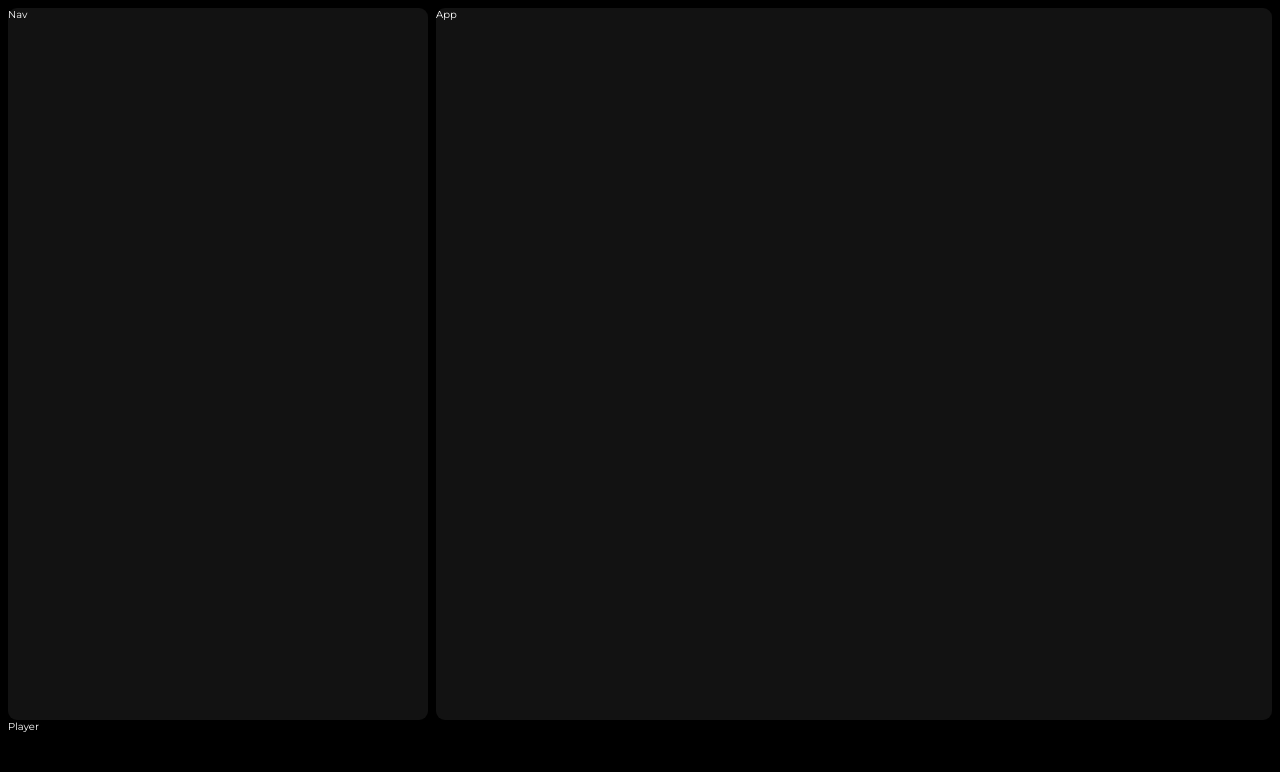
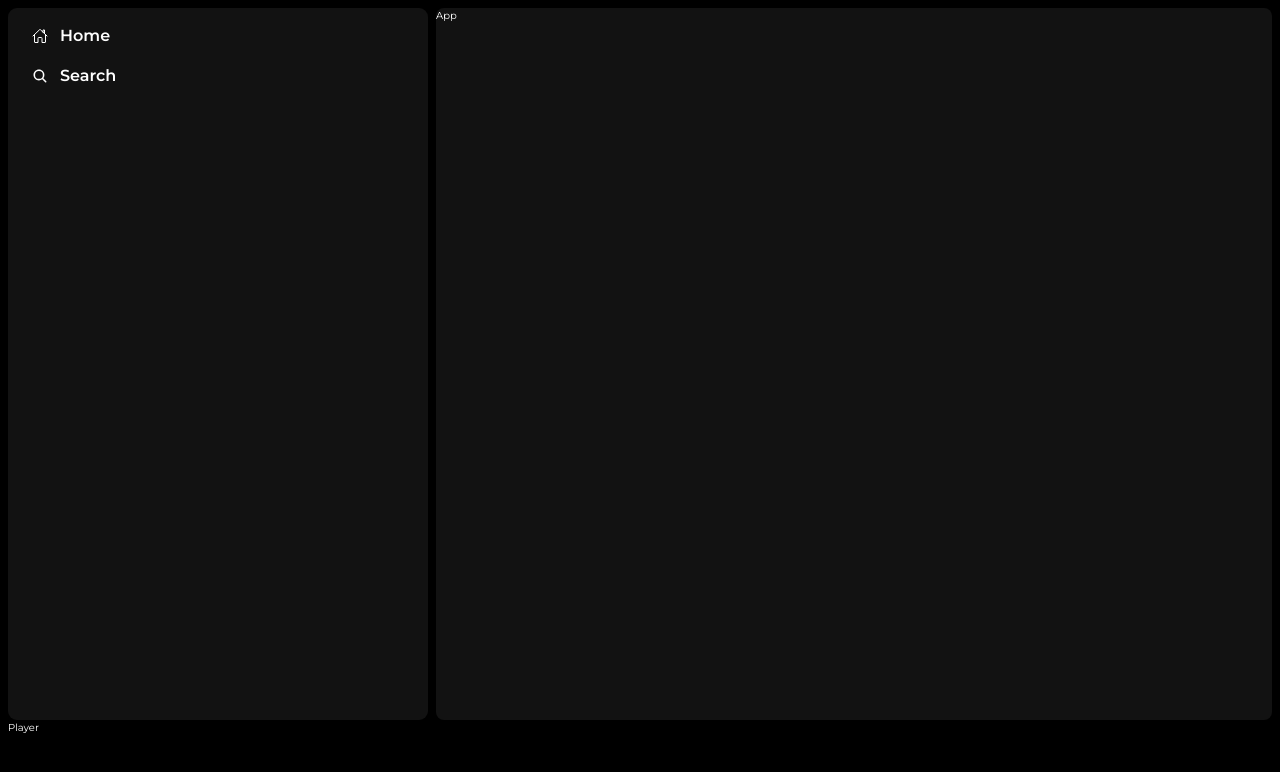
Before and after one commit to hamrouni-wajdi/spotify-clone, a React (Create React App) app in the folder client/: page / in a window 1280 px wide. Shown: the top 772 px of the page. Built offline with nearby package versions, Linux system fonts and the light colour scheme.

Commit message:
🎨 Design side nav

```diff
--- a/client/package.json
+++ b/client/package.json
@@ -8,6 +8,7 @@
     "@testing-library/user-event": "^13.5.0",
     "react": "^18.2.0",
     "react-dom": "^18.2.0",
+    "react-icons": "^4.8.0",
     "react-scripts": "5.0.1",
     "sass": "^1.62.1",
     "web-vitals": "^2.1.4"
--- a/client/src/MainApp.scss
+++ b/client/src/MainApp.scss
@@ -14,6 +14,7 @@ body {
   color: #fff;
   background-color: #000;
   font-family: "Montserrat", sans-serif;
+  line-height: 1.5;
 }
 
 .main-app {
--- a/client/src/app/App.scss
+++ b/client/src/app/App.scss
@@ -1,6 +1,6 @@
 .app {
   background-color: #121212;
-  border-radius: 9px;
+  border-radius: 8px;
   height: 100%;
   margin-top: 8px;
   margin-right: 8px;
--- a/client/src/nav/Nav.jsx
+++ b/client/src/nav/Nav.jsx
@@ -1,7 +1,17 @@
 import "./Nav.scss";
+import { IoHomeOutline, IoSearch } from "react-icons/io5";
 
 const Nav = (props) => {
-  return <div className="nav">Nav</div>;
+  return (
+    <div className="nav">
+      <div className="nav-link">
+        <IoHomeOutline /> Home
+      </div>
+      <div className="nav-link">
+        <IoSearch /> Search
+      </div>
+    </div>
+  );
 };
 
 export default Nav;
--- a/client/src/nav/Nav.scss
+++ b/client/src/nav/Nav.scss
@@ -4,4 +4,16 @@
   min-width: 42rem;
   height: 100%;
   margin: 8px;
+  padding: 8px 12px;
+
+  &-link {
+    font-size: 16px;
+    font-weight: 700;
+
+    display: flex;
+    align-items: center;
+    gap: 12px;
+    padding: 4px 12px;
+    height: 4rem;
+  }
 }
```
Also changed, not shown: 1 other file (tests, documents, lock files or other folders).
